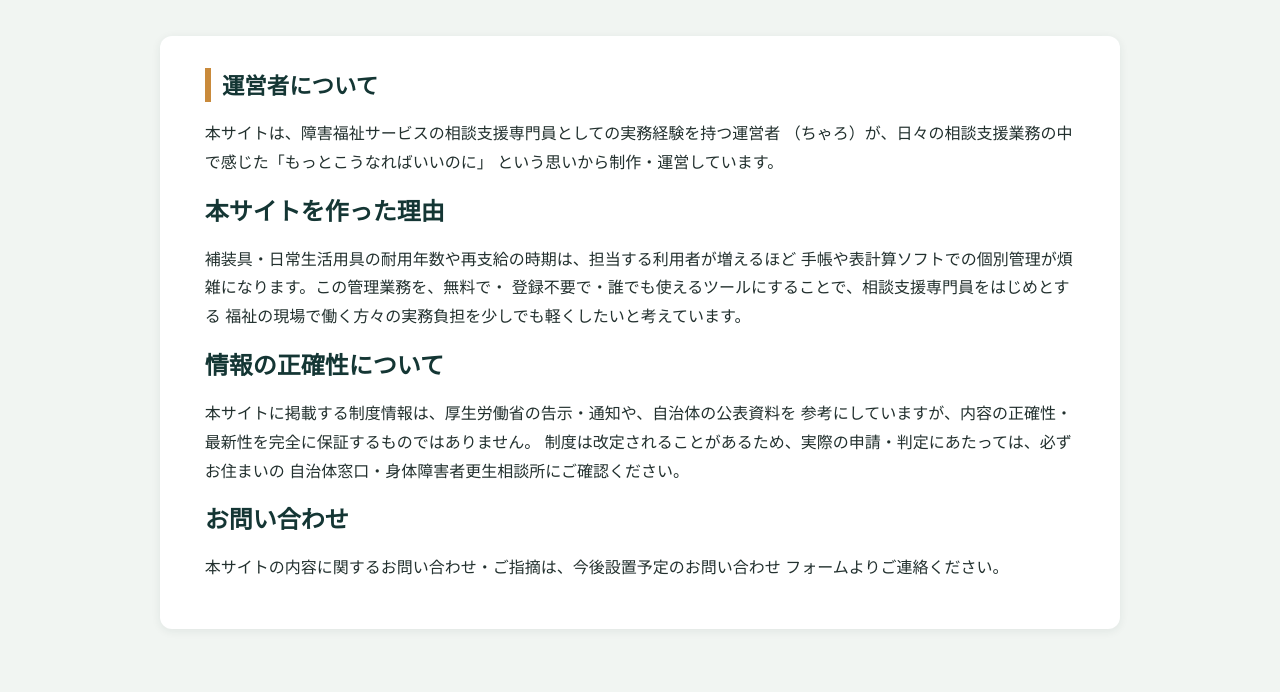
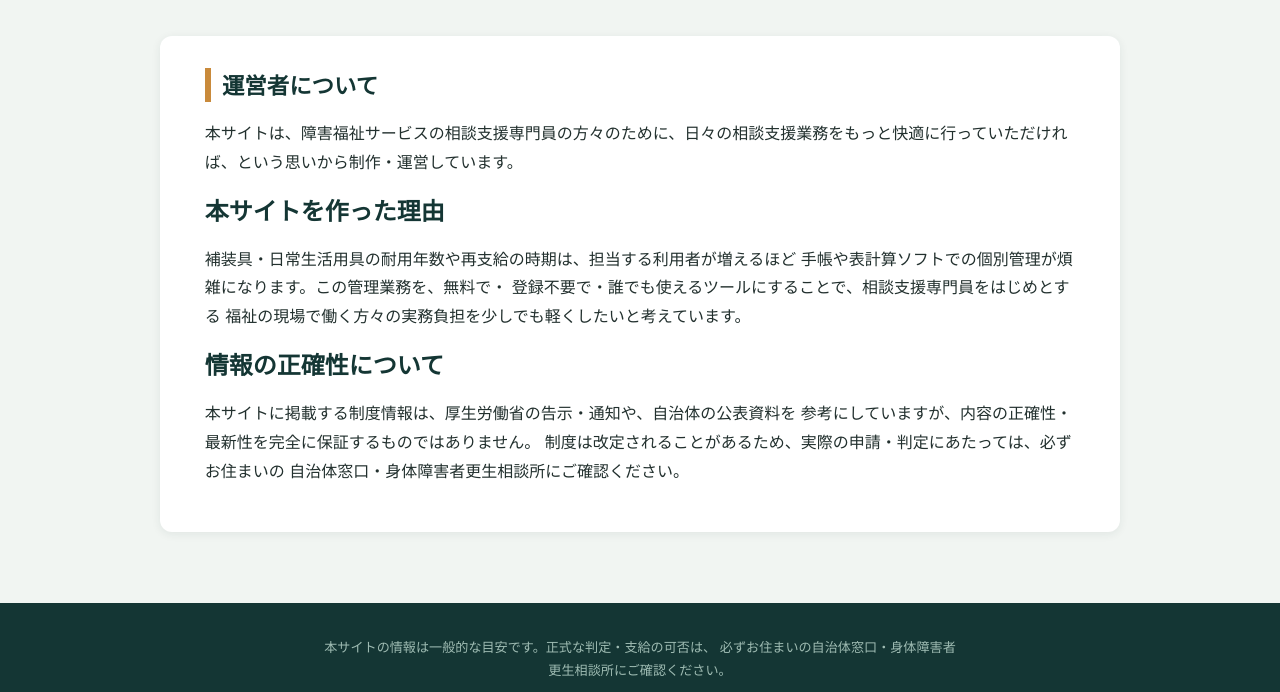
Before and after one commit to happy-for-all/fukusiyougu, a website: page dist/about.html in a window 1280 px wide. Shown: the part 69-761 px from the top of the page. Drawn offline with Linux system fonts and the light colour scheme.

Commit message:
Update about.html

```diff
--- a/dist/about.html
+++ b/dist/about.html
@@ -41,9 +41,7 @@
 <section class="static-page">
   <div class="static-page-inner">
     <h1 class="section-title">運営者について</h1>
-    <p>本サイトは、障害福祉サービスの相談支援専門員としての実務経験を持つ運営者
-    （ちゃろ）が、日々の相談支援業務の中で感じた「もっとこうなればいいのに」
-    という思いから制作・運営しています。</p>
+    <p>本サイトは、障害福祉サービスの相談支援専門員の方々のために、日々の相談支援業務をもっと快適に行っていただければ、という思いから制作・運営しています。</p>
 
     <h2>本サイトを作った理由</h2>
     <p>補装具・日常生活用具の耐用年数や再支給の時期は、担当する利用者が増えるほど
@@ -57,9 +55,6 @@
     制度は改定されることがあるため、実際の申請・判定にあたっては、必ずお住まいの
     自治体窓口・身体障害者更生相談所にご確認ください。</p>
 
-    <h2>お問い合わせ</h2>
-    <p>本サイトの内容に関するお問い合わせ・ご指摘は、今後設置予定のお問い合わせ
-    フォームよりご連絡ください。</p>
   </div>
 </section>
 
```
